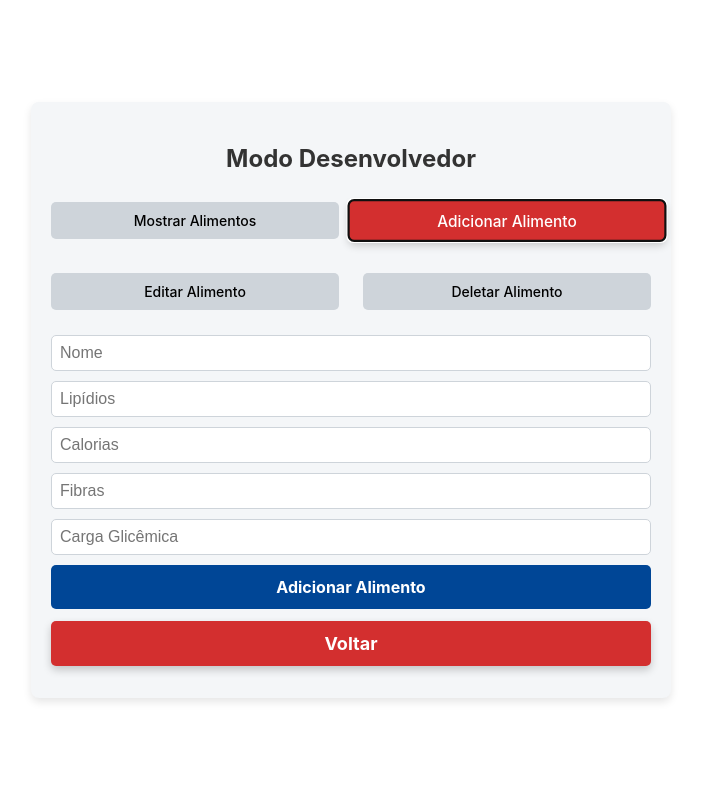
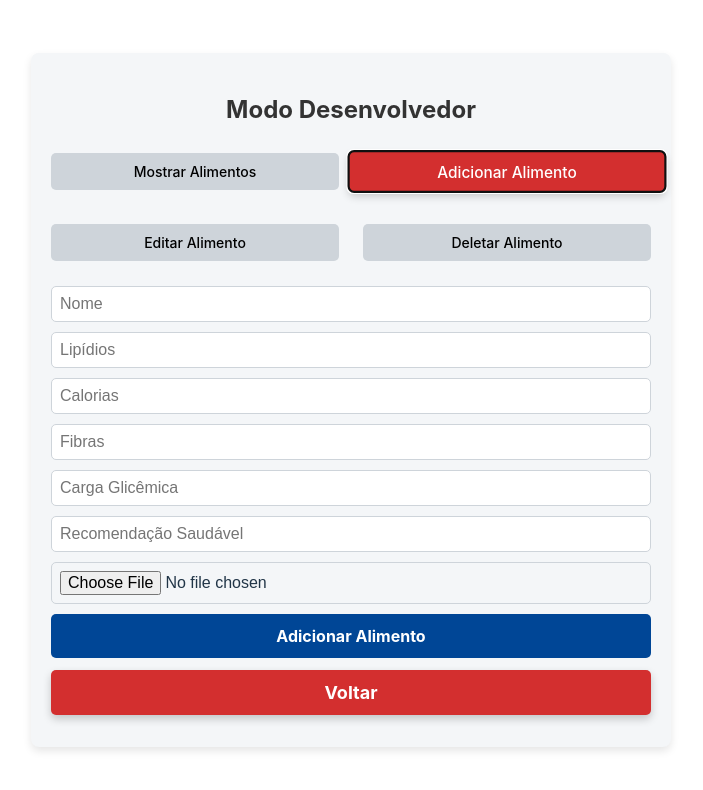
Before and after one commit to andreRessude/projetoPersonalNutri, a React (Vite) app: page /teladeveloper in a window 1280 px wide. Both pictures are taken after a click on the button "Adicionar Alimento". Shown: the top 790 px of the page, without its empty margins (289-992 px from the left). Built offline with nearby package versions, Linux system fonts and the light colour scheme.

Commit message:
Tentativa de insert imagem

```diff
--- a/package.json
+++ b/package.json
@@ -14,6 +14,7 @@
     "@emotion/styled": "^11.13.0",
     "@mui/material": "^6.1.5",
     "@teachablemachine/image": "^0.8.5",
+    "personal-nutri": "file:",
     "react": "^18.3.1",
     "react-dom": "^18.3.1",
     "react-router-dom": "^6.26.1"
--- a/src/Services/api/api.jsx
+++ b/src/Services/api/api.jsx
@@ -28,6 +28,7 @@ export async function buscarAlimento() {
 }
 
 //Endpoint POST
+// Arrumar essa entrada de dados da funcao
 export async function adicionarAlimento(alimento) {
     try {
         const response = await fetch('http://localhost:8080/api/personalnutri/alimentos', {
@@ -45,6 +46,7 @@ export async function adicionarAlimento(alimento) {
         throw error;
     }
 }
+
 
 //Endpoint PUT
 export async function editarAlimento(id, alimento) {
--- a/src/pages/TelaDeveloper/index.jsx
+++ b/src/pages/TelaDeveloper/index.jsx
@@ -1,6 +1,3 @@
-//CORRIGR OPERACOES 'ADICIONAR' E 'EDITAR'
-//COMENTAR O CODIGO
-
 import { useState } from 'react';
 import { useNavigate } from 'react-router-dom';
 import styles from './TelaDeveloper.module.css';
@@ -14,6 +11,8 @@ function TelaDeveloper() {
     const [calorias, setCalorias] = useState('');
     const [fibras, setFibras] = useState('');
     const [cargaGlicemica, setCargaGlicemica] = useState('');
+    const [recomendacaoSaudavel, setRecomendacaoSaudavel] = useState('');
+    const [imagem, setImagem] = useState(null); // Armazena o arquivo da imagem
     const [alimentos, setAlimentos] = useState([]);
 
     const [showSuccessModal, setShowSuccessModal] = useState(false);
@@ -32,6 +31,8 @@ function TelaDeveloper() {
         setCalorias('');
         setFibras('');
         setCargaGlicemica('');
+        setRecomendacaoSaudavel('');
+        setImagem(null);
     };
 
     const handleGetAlimentos = async () => {
@@ -40,15 +41,39 @@ function TelaDeveloper() {
     };
 
     const handleSubmit = async (e) => {
-        e.preventDefault();
+        e.preventDefault(); // Previne o comportamento padrão do formulário
         let message = '';
 
+        // Criar form data para enviar a imagem junto aos outros dados
+        const formData = new FormData();
+        formData.append('nome', nome);
+        formData.append('lipidios', lipidios);
+        formData.append('calorias', calorias);
+        formData.append('fibras', fibras);
+        formData.append('carga_glicemica', cargaGlicemica);
+        if (recomendacaoSaudavel) formData.append('recomendacaoSaudavel', recomendacaoSaudavel);
+
+
         if (operation === 'adicionar') {
-            await adicionarAlimento({ nome, lipidios, calorias, fibras, carga_glicemica: cargaGlicemica });
-            message = 'Alimento adicionado com sucesso!';
+            if (image) {
+                await adicionarAlimento(formData);
+            }
+            // if (imagem){
+            //     await adicionarAlimento(formData, imagem)
+            //     message = 'Alimento adicionado com sucesso!';
+            // } else {
+            //     await adicionarAlimento(formData, null); // Envia os dados para o backend
+            //     message = 'Alimento adicionado com sucesso!';
+            // }
+            if (imagem) adicionarAlimento()
         } else if (operation === 'editar') {
-            await editarAlimento(alimentoId, { nome, lipidios, calorias, fibras, carga_glicemica: cargaGlicemica });
-            message = 'Alimento atualizado com sucesso!';
+            if (imagem){
+                await editarAlimento(alimentoId, formData, imagem)
+                message = 'Alimento editado com sucesso!';
+            } else {
+                await editarAlimento(alimentoId, formData, null); // Envia os dados para o backend
+                message = 'Alimento editado com sucesso!';
+            }
         } else if (operation === 'deletar') {
             await deletarAlimento(alimentoId);
             message = 'Alimento deletado com sucesso!';
@@ -56,19 +81,19 @@ function TelaDeveloper() {
 
         handleGetAlimentos();
         setSuccessMessage(message);
-        setShowSuccessModal(true); // Mostra o modal de sucesso
+        setShowSuccessModal(true);
         clearForm();
     };
 
     const changePage = (path) => {
-        navigate(path); // navega para a tela que o 'path' define
+        navigate(path);
     };
 
     return (
         <div className={styles.developerContainer}>
             <h2>Modo Desenvolvedor</h2>
 
-            {/* BOTOES CRUD */}
+            {/* Botões de Operação */}
             <div className={styles.buttonsContainer}>
                 <button className={`${operation === 'mostrar' ? styles.active : ''}`} onClick={() => handleOperation('mostrar')}>
                     Mostrar Alimentos
@@ -84,21 +109,21 @@ function TelaDeveloper() {
                 </button>
             </div>
 
-            {/* GET */}
+            {/* Lista de Alimentos */}
             {operation === 'mostrar' && (
                 <div className={styles.alimentosList}>
                     <button onClick={handleGetAlimentos}>Atualizar Lista</button>
                     <ul>
                         {alimentos.map((alimento) => (
                             <li key={alimento.id_alimento}>
-                                {alimento.id_alimento}. {alimento.nome}
+                                <p>{alimento.id_alimento}. {alimento.nome}</p>
                             </li>
                         ))}
                     </ul>
                 </div>
             )}
 
-            {/* PUT ou DELETE */}
+            {/* Formulário para Adicionar/Editar/Deletar */}
             {operation !== 'mostrar' && (
                 <form onSubmit={handleSubmit} className={styles.alimentoForm}>
                     {(operation === 'editar' || operation === 'deletar') && (
@@ -111,7 +136,7 @@ function TelaDeveloper() {
                         />
                     )}
 
-                    {/* POST ou PUT */}
+                    {/* Campos para Adicionar ou Editar */}
                     {(operation === 'adicionar' || operation === 'editar') && (
                         <>
                             <input
@@ -149,17 +174,29 @@ function TelaDeveloper() {
                                 onChange={(e) => setCargaGlicemica(e.target.value)}
                                 required
                             />
+                            <input
+                                type="text"
+                                placeholder="Recomendação Saudável"
+                                value={recomendacaoSaudavel}
+                                onChange={(e) => setRecomendacaoSaudavel(e.target.value)}
+                            />
+                            <input
+                                type="file"
+                                accept="image/*"
+                                placeholder="Imagem Alimento"
+                                value={imagem}
+                                onChange={(e) => setImagem(e.target.files[0])}
+                            />
                         </>
                     )}
 
-                    {/* SUBMIT */}
                     <button type="submit">
                         {operation.charAt(0).toUpperCase() + operation.slice(1)} Alimento
                     </button>
                 </form>
             )}
 
-            {/* MODAL DE SUCESSO */}
+            {/* Modal de Sucesso */}
             {showSuccessModal && (
                 <div className={styles.modal}>
                     <div className={styles.modalContent}>
@@ -169,7 +206,6 @@ function TelaDeveloper() {
                 </div>
             )}
 
-            {/*VOLTAR*/}
             <button className={styles.botaoVoltar} onClick={() => changePage("/")}>Voltar</button>
         </div>
     );
```
Also changed, not shown: 1 other file (tests, documents, lock files or other folders). Lines whose indentation alone changed are shown as unchanged.
